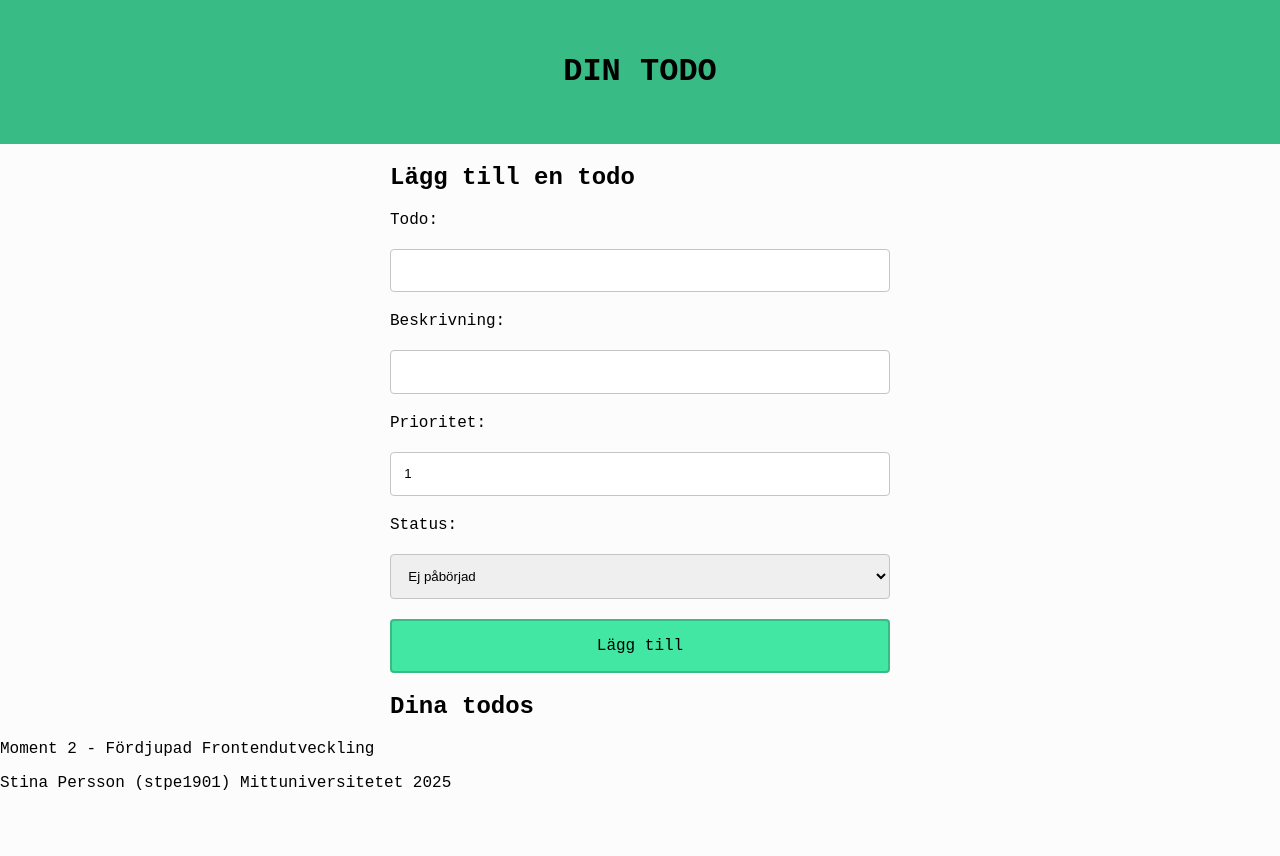
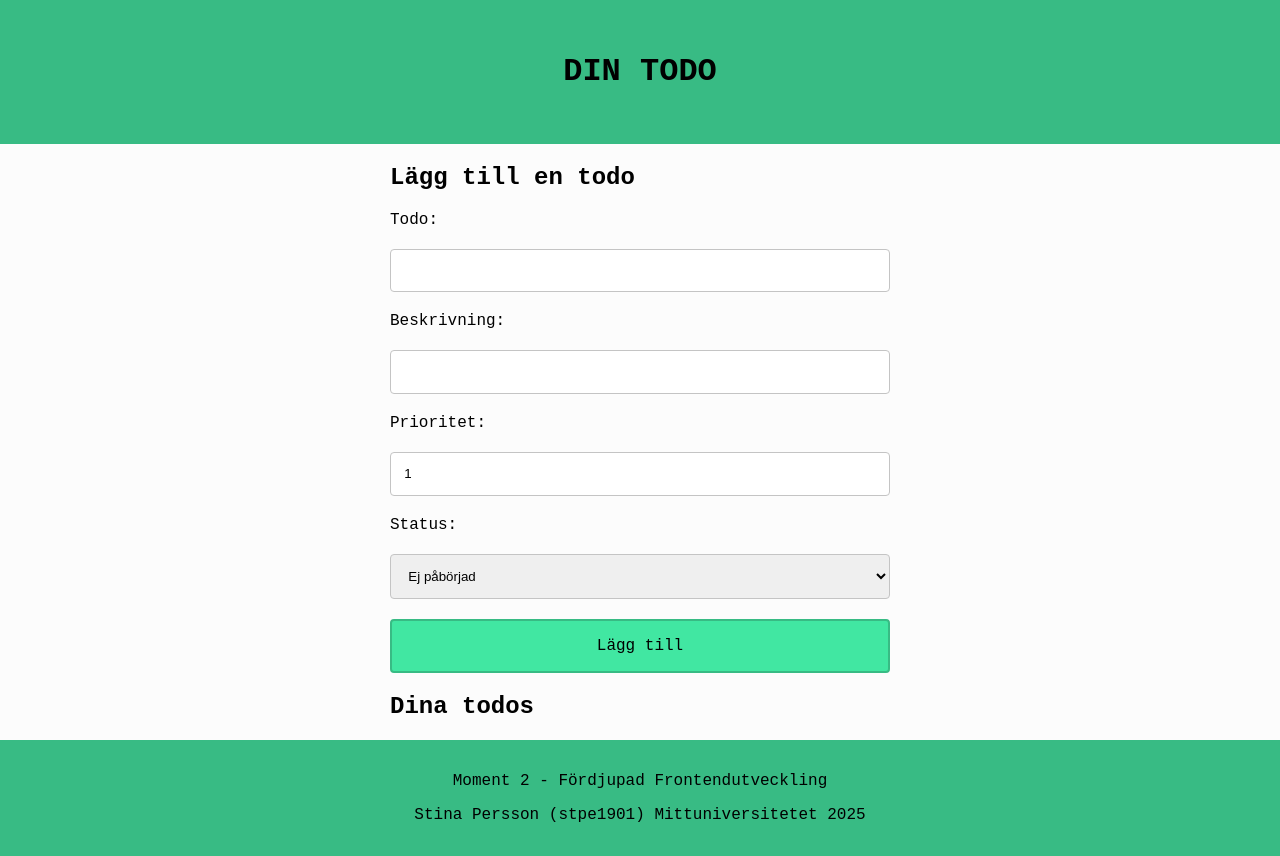
Before and after one commit to stinaRamona/moment2react, a React (Vite) app: page / in a window 1280 px wide. Before the commit the page ends 808 px from the top, so only its background shows below. Built offline with nearby package versions, Linux system fonts and the light colour scheme; no server answers.

Commit message:
footer också stylad

```diff
--- a/src/components/Footer.tsx
+++ b/src/components/Footer.tsx
@@ -1,4 +1,5 @@
 //För footer
+import "../css/Footer.css";
 
 function Footer() {
     return(
--- /dev/null
+++ b/src/css/Footer.css
@@ -0,0 +1,6 @@
+footer {
+    background-color:  rgb(56, 187, 132);
+    text-align: center;
+    bottom: 0;
+    padding: 1em;
+}
```
